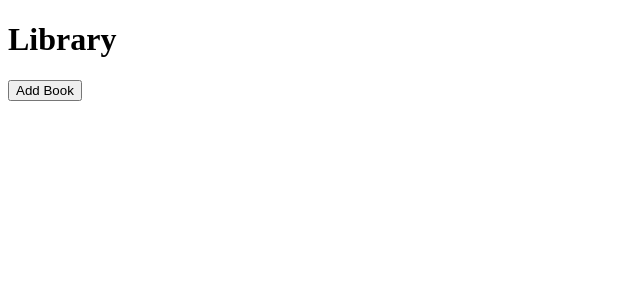
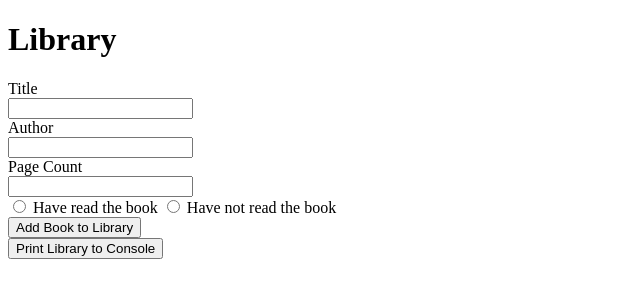
Before and after one commit to natedoge123/theLibrary, a plain HTML site: page index.html in a window 1280 px wide. Shown: the whole page, without its empty margins (0-640 px from the left). Drawn offline with Linux system fonts and the light colour scheme.

Commit message:
working on the libary

```diff
--- a/index.html
+++ b/index.html
@@ -2,7 +2,7 @@
 
 <html>
   <head>
-    <title>WEBSITE NAME</title>
+    <title>Library</title>
     <meta charset="utf-8">
     <link rel="stylesheet" href="style.css">
     <script src="javaScript.js" defer></script>
@@ -11,11 +11,27 @@
   <body>
     <h1> Library </h1>
 
-    <div id='bookAdd'>
-      <button id="addBook" onclick='book()'>Add Book</button>
+    <div id='bookData'>
+      <form>
+        <label for="title">Title</label><br>
+        <input type="text" id="title" name="title"><br>
+        <label for="author">Author</label><br>
+        <input type="text" id="author" name="author"><br>
+        <label for="pages">Page Count</label><br>
+        <input type="text" id="pages" name="pages"><br>
+        <input type="radio" id="read" name="bookStatus" value="read">
+        <label for="read">Have read the book</label>
+        <input type="radio" id="notRead" name="bookStatus" value="notRead">
+        <label for=notRead>Have not read the book</label><br>
+        <input type="submit" value="Add Book to Library"><br>
+      </form>
     </div>
 
-    <div id="library">
+    <div>
+      <button id='' onclick='displayLibrary()'>Print Library to Console</button>
+    </div>
+
+    <div id='library'>
       <div></div>
     </div>
 
--- a/javaScript.js
+++ b/javaScript.js
@@ -1,4 +1,4 @@
-const bookAdd = document.querySelector('#bookAdd');
+const bookData = document.querySelector('#bookData');
 const library = document.querySelector('#library');
 
 let myLibrary = [];
@@ -16,7 +16,7 @@ function book(title, author, pages, read) {
 }
 
 function addBookToLibrary (book) {
-  myLibrary.push(book)
+  const book = new book(title, author, pages, read)
 }
 
 function displayLibrary () {
@@ -25,10 +25,14 @@ function displayLibrary () {
   }
 }
 
+/*
 let Dune = new book('Dune','Frank Herbert', '900', 'read');
 let snowCrash = new book('Snow Crash', 'Neil Stephenson', '500', 'not read');
+let OhThePlacesYoullGo = new book("Oh the Places You'll Go", "Dr.Seuss", "25", "read");
 
 addBookToLibrary(Dune);
 addBookToLibrary(snowCrash);
+addBookToLibrary(OhThePlacesYoullGo);
 
 displayLibrary();
+*/
```
